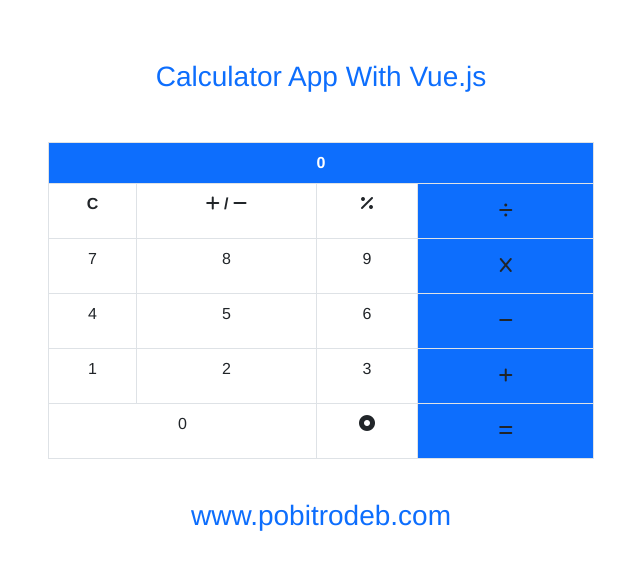
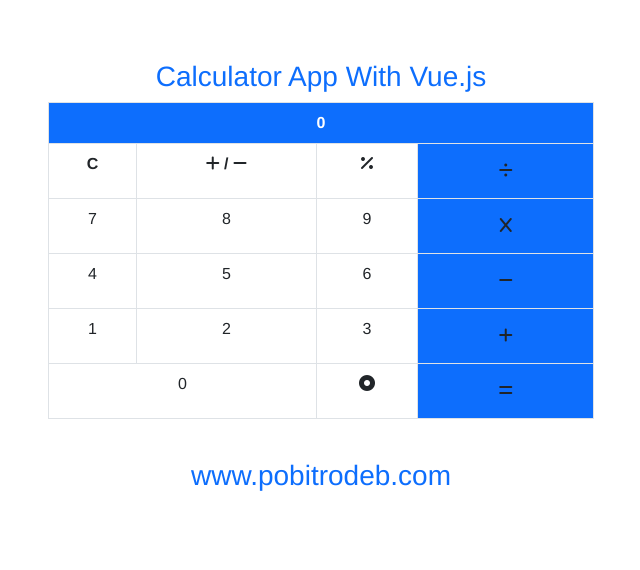
Before and after one commit to pobitrodeb/calculator-vue-app, a Vue app: page / in a window 1280 px wide. Shown: the top 570 px of the page, without its empty margins (319-959 px from the left). Built offline with nearby package versions, Linux system fonts and the light colour scheme.

Commit message:
end the project sessions

```diff
--- a/src/components/Calculator.vue
+++ b/src/components/Calculator.vue
@@ -1,6 +1,6 @@
 <template>
 
-<div class="m-5">
+<div class="m-2">
   <h3 class="text-primary">Calculator App With Vue.js</h3>
 </div>
 
```
